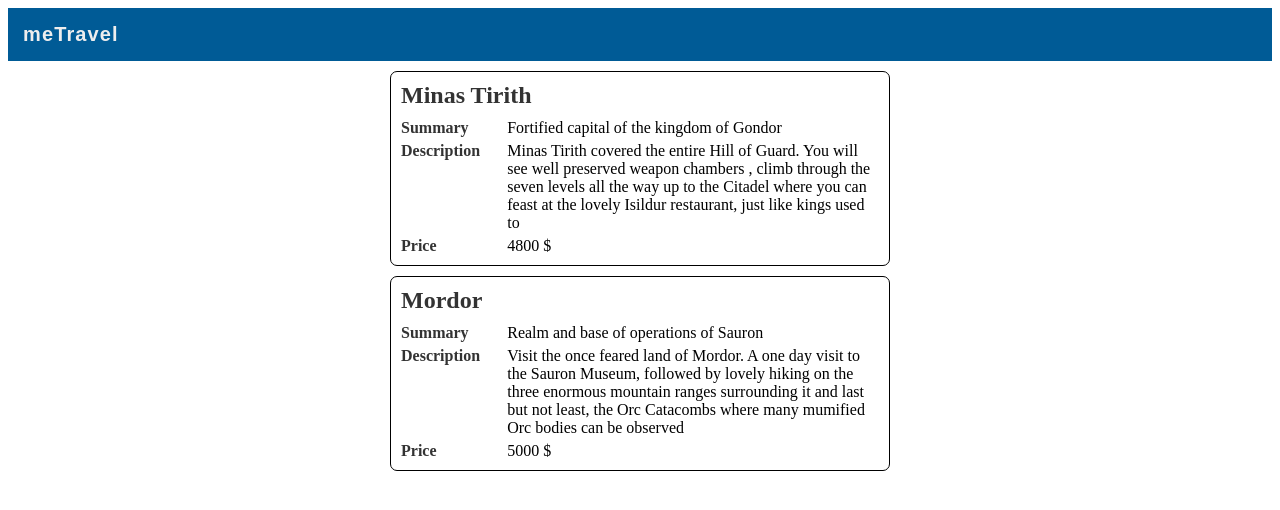
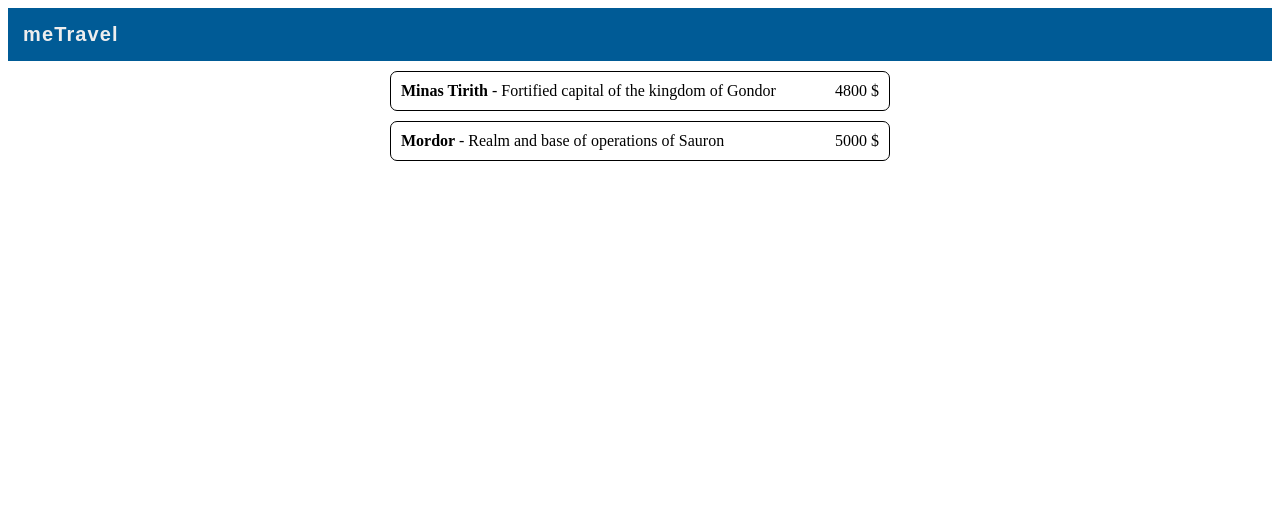
Before and after one commit to mirceah/angular-travel-workshop-vscode, an Angular app: page / in a window 1280 px wide. Shown: the top 510 px of the page. Built offline with nearby package versions, Linux system fonts and the light colour scheme.

Commit message:
4.2. *ngIf - solution

```diff
--- a/src/app/app.component.html
+++ b/src/app/app.component.html
@@ -4,7 +4,7 @@
 
 <div class="destinations-container">
   <div *ngFor="let destination of destinations" class="destination">
-    <div class="display-as-card">
+    <div class="display-as-card" *ngIf="!isList">
       <div class="destination-title"> {{ destination.name }} </div>
       <div class="destination-details">
         <div class="label">Summary</div>
@@ -16,12 +16,11 @@
       </div>
     </div>
 
-    <!--
-    <div class="display-as-list">
+    <div class="display-as-list" *ngIf="isList">
       <span class="title"> {{ destination.name }} </span> -
       <span class="summary"> {{ destination.summary }} </span>
       <span class="price"> {{ destination.price }} $</span>
     </div>
-    -->
+
   </div>
 </div>
```
